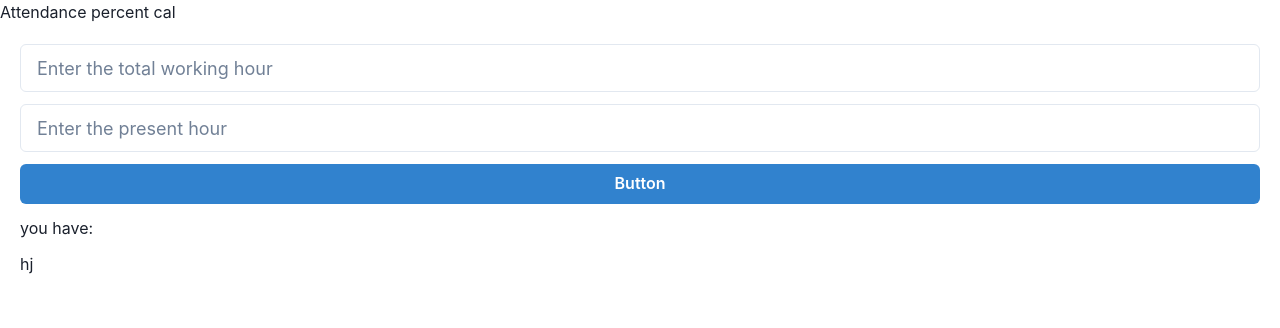
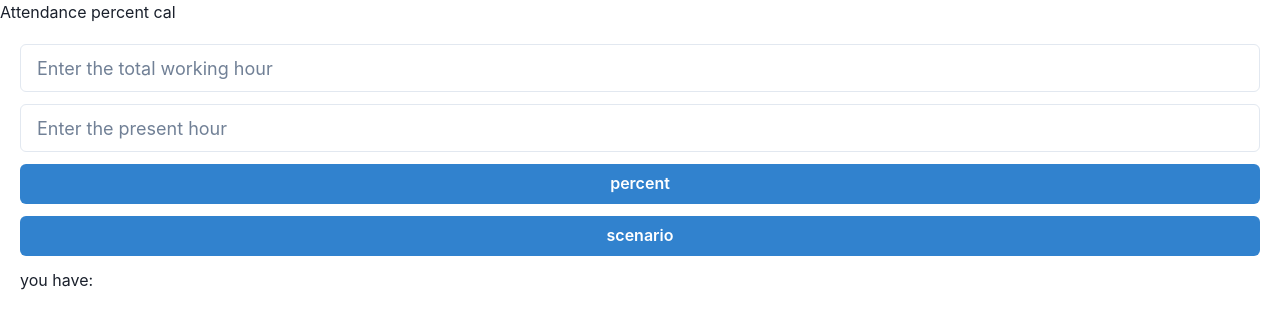
Before and after one commit to Bewin007/attendance_calculate, a React (Create React App) app: page / in a window 1280 px wide. Shown: the top 328 px of the page. Built offline with nearby package versions, Linux system fonts and the light colour scheme.

Commit message:
final logic

```diff
--- a/src/App.js
+++ b/src/App.js
@@ -23,16 +23,20 @@ function App() {
   const [need ,setneed] = useState(null)
   const [bunk, setbunk] = useState(null)
 
-  const click=() =>{
+  const percent=() =>{
+
     setfinal((absent/total)*100)
 
+  }
+  const attend = ()=>{
     if (final<80){
-      setneed(((80-absent)/100)-total )
+      setneed((80- absent) * (total/100))
+      alert(need)
     }
     else{
-      setbunk(((80-total)/100)*absent)
+      setbunk((0.8*total)-absent)
+      alert(bunk)
     }
-
   }
 
   const Total =event=>{
@@ -49,11 +53,11 @@ function App() {
       <Stack spacing={3} m={5}>
         <Input placeholder='Enter the total working hour' onChange={Total} size='lg' />
         <Input placeholder='Enter the present hour' id='present_hour' onChange={Absent} size='lg' />
-        <Button colorScheme='blue' onClick={click} >Button</Button>
+        <Button colorScheme='blue' onClick={percent} >percent</Button>
+        <Button colorScheme='blue' onClick={attend} >scenario</Button>
         <h1>you have: {final}</h1>
 
-        <h1>hj{need}</h1>
-        <h1>{bunk}</h1>
+
 
       </Stack>
 
```
